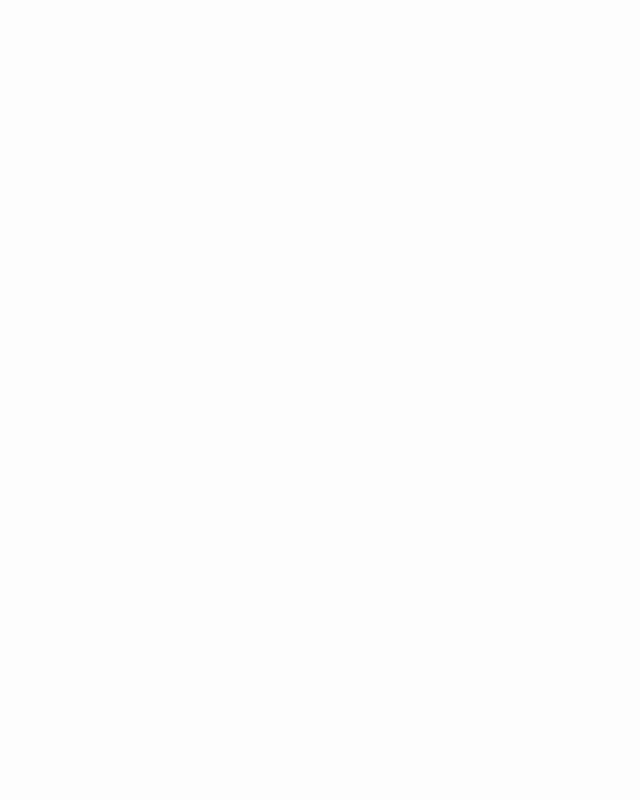
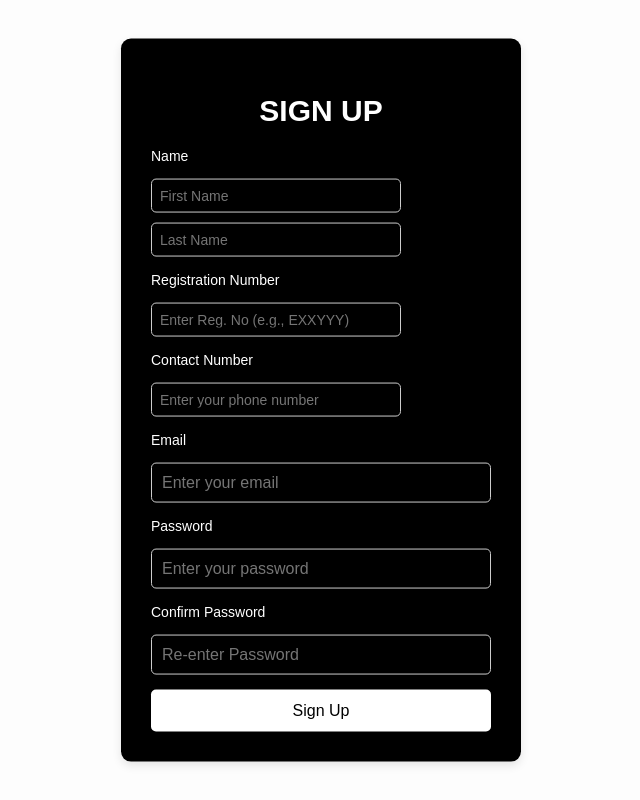
Before and after one commit to cepdnaclk/e20-3yp-Smart-Locker-System, a React (Create React App) app in the folder code/apps/webapp/secure_x/: page /signup in a window 1280 px wide. Shown: the whole page, without its empty margins (319-959 px from the left). Built offline with nearby package versions, Linux system fonts and the light colour scheme.

Commit message:
change login page nad sign up pag

```diff
--- a/code/apps/webapp/secure_x/src/components/Services/api.js
+++ b/code/apps/webapp/secure_x/src/components/Services/api.js
@@ -13,6 +13,10 @@ export const login = async (username, password) => {
     return api.post("/login", { username, password });
 };
 
+export const signup = async (regNo,firstName,lastName,contactNumber,email,password) => {
+    return api.post("/api/newUsers/register", { regNo,firstName,lastName,contactNumber,email,password});
+};
+
 export const getProtectedData = async () => {
     return api.get("/api/protected", {
         headers: { Authorization: `Bearer ${localStorage.getItem("token")}` }
--- a/code/apps/webapp/secure_x/src/components/loginsignup/Login.css
+++ b/code/apps/webapp/secure_x/src/components/loginsignup/Login.css
@@ -48,12 +48,7 @@
     border-radius: 5px;
   }
   .input-groupt{
-    width: 100%;
-    padding: 10px;
-    border: 1px solid #fff;
-    background: transparent;
-    color: #fff;
-    border-radius: 5px;
+
   }
 
   .input-group input:focus {
--- a/code/apps/webapp/secure_x/src/components/loginsignup/Login.js
+++ b/code/apps/webapp/secure_x/src/components/loginsignup/Login.js
@@ -14,7 +14,7 @@ const Login = () => {
       const response = await login(username, password);
       localStorage.setItem("token", response.data);
       alert("Login Successful!");
-      navigate("/dashboard"); // Change the route as needed
+      navigate("/dashboard");
     } catch (error) {
       console.error("Login failed:", error);
       alert("Invalid credentials");
@@ -24,8 +24,9 @@ const Login = () => {
   return (
     <div className="container_login">
       <div className="form-box">
+        <h2>SIGN IN</h2>
         <form onSubmit={handleLogin}>
-          <h2>SIGN IN</h2>
+
 
           <div className="input-group">
             <label>Username</label>
@@ -49,6 +50,7 @@ const Login = () => {
             />
           </div>
 
+
           <button type="submit">Sign In</button>
         </form>
       </div>
--- a/code/apps/webapp/secure_x/src/components/loginsignup/Signup.css
+++ b/code/apps/webapp/secure_x/src/components/loginsignup/Signup.css
@@ -0,0 +1,79 @@
+
+  .container_signup {
+    display: flex;
+    justify-content: center;
+    align-items: center;
+    width: 100%;
+    position: absolute;
+    top: 50%;
+    left: 50%;
+    transform: translate(-50%, -50%);
+
+  }
+
+  /* Signup Box */
+  .form-box {
+    background-color: rgb(0, 0, 0);
+    color: #ffffff;
+    padding: 30px;
+    border-radius: 10px;
+    box-shadow: 0px 4px 10px rgba(0, 0, 0, 0.1);
+    max-width: 400px;
+    width: 100%;
+    text-align: center;
+  }
+
+  /* Title */
+  .form-box h2 {
+    margin-bottom: 20px;
+    color: #ffffff;
+  }
+
+  /* Input Groups */
+  .input-group {
+    margin-bottom: 15px;
+    text-align: left;
+    display: flex;
+    flex-direction: column;
+    gap: 10px;
+    width: 100%;
+  }
+
+  .input-group label {
+    display: block;
+    font-size: 14px;
+    margin-bottom: 5px;
+    color: #ffffff;
+  }
+
+  .input-group input {
+    width: 100%;
+    padding: 10px;
+    border: 1px solid #ccc;
+    border-radius: 5px;
+    font-size: 16px;
+  }
+
+  /* Submit Button */
+  .form-box button {
+    width: 100%;
+    padding: 12px;
+    background-color: #ffffff; /* Blue color */
+    color: rgb(0, 0, 0);
+    border: none;
+    border-radius: 5px;
+    font-size: 16px;
+    cursor: pointer;
+    transition: 0.3s;
+  }
+
+  button:hover {
+    background-color: #0056b3; /* Darker blue */
+  }
+
+  /* Responsive Design */
+  @media (max-width: 500px) {
+    .form-box {
+      max-width: 90%;
+    }
+  }
--- a/code/apps/webapp/secure_x/src/components/loginsignup/Signup.js
+++ b/code/apps/webapp/secure_x/src/components/loginsignup/Signup.js
@@ -1,15 +1,117 @@
-import React,{ useState } from 'react'
-import './Signup.css'
-import { login } from "../Services/api.js";
+import React, { useState } from "react";
+import "./Signup.css";
+import { signup } from "../Services/api.js";
 import { useNavigate } from "react-router-dom";
 
+const Signup = () => {
+  const [regNo, setRegNo] = useState("");
+  const [firstName, setFirstName] = useState("");
+  const [lastName, setLastName] = useState("");
+  const [contactNumber, setContactNumber] = useState("");
+  const [email, setEmail] = useState("");
+  const [password, setPassword] = useState("");
+  const [confirmPassword, setConfirmPassword] = useState("");
+  const navigate = useNavigate();
 
-const Signup = () => {
+  const handleSignup = async (e) => {
+    e.preventDefault();
+    if (password !== confirmPassword) {
+      alert("Passwords do not match!");
+      return;
+    }
+    try {
+      const response = await signup(regNo, firstName, lastName, contactNumber, email, password);
+      alert("Signup Successful!");
+      navigate("/success"); // Change the route as needed
+    } catch (error) {
+      console.error("Signup failed:", error);
+      alert("Invalid credentials");
+    }
+  };
+
   return (
-    <div>
+    <div className="container_signup">
+      <div className="form-box">
+        <h2>SIGN UP</h2>
+        <form onSubmit={handleSignup}>
+          <div className="input-group">
+            <label>Name</label>
+            <input
+              type="text"
+              placeholder="First Name"
+              value={firstName}
+              onChange={(e) => setFirstName(e.target.value)}
+              required
+            />
+            <input
+              type="text"
+              placeholder="Last Name"
+              value={lastName}
+              onChange={(e) => setLastName(e.target.value)}
+              required
+            />
+          </div>
 
+          <div className="input-group">
+            <label>Registration Number</label>
+            <input
+              type="text"
+              placeholder="Enter Reg. No (e.g., EXXYYY)"
+              value={regNo}
+              onChange={(e) => setRegNo(e.target.value)}
+              required
+            />
+          </div>
+
+          <div className="input-group">
+            <label>Contact Number</label>
+            <input
+              type="text"
+              placeholder="Enter your phone number"
+              value={contactNumber}
+              onChange={(e) => setContactNumber(e.target.value)}
+              required
+            />
+          </div>
+
+          <div className="input-group">
+            <label>Email</label>
+            <input
+              type="email"
+              placeholder="Enter your email"
+              value={email}
+              onChange={(e) => setEmail(e.target.value)}
+              required
+            />
+          </div>
+
+          <div className="input-group">
+            <label>Password</label>
+            <input
+              type="password"
+              placeholder="Enter your password"
+              value={password}
+              onChange={(e) => setPassword(e.target.value)}
+              required
+            />
+          </div>
+
+          <div className="input-group">
+            <label>Confirm Password</label>
+            <input
+              type="password"
+              placeholder="Re-enter Password"
+              value={confirmPassword}
+              onChange={(e) => setConfirmPassword(e.target.value)}
+              required
+            />
+          </div>
+
+          <button type="submit">Sign Up</button>
+        </form>
+      </div>
     </div>
-  )
-}
+  );
+};
 
-export default Signup
+export default Signup;
--- a/code/apps/webapp/secure_x/src/components/loginsignup/Success.css
+++ b/code/apps/webapp/secure_x/src/components/loginsignup/Success.css
@@ -1,4 +1,5 @@
 .sucses {
+    color: #ffffff;
     display: flex;
     justify-content: center;
     align-items: center;
--- a/code/apps/webapp/secure_x/src/components/loginsignup/Success.js
+++ b/code/apps/webapp/secure_x/src/components/loginsignup/Success.js
@@ -7,7 +7,7 @@ const Success = () =>{
   const navigate = useNavigate();
   useEffect(() => {
     const timer = setTimeout(() => {
-      navigate("/dashboard"); // Redirect to home after 5 seconds
+      navigate("/login"); // Redirect to home after 5 seconds
     }, 5000);
 
     return () => clearTimeout(timer); // Cleanup timeout on unmount
@@ -17,8 +17,9 @@ const Success = () =>{
   return (
     <div className='sucses'>
       <div className='s_box'>
-        <h1>Login Successful! </h1>
-      <p>Welcome to Secure X - Smart Locker System.</p>
+      <h1>Signup Successful!</h1>
+      <p>Wait for admin approval of your request. Then you can log into the admin system.</p>
+
       </div>
 
     </div>
```
